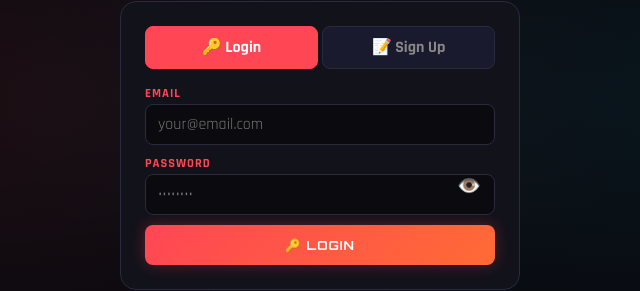
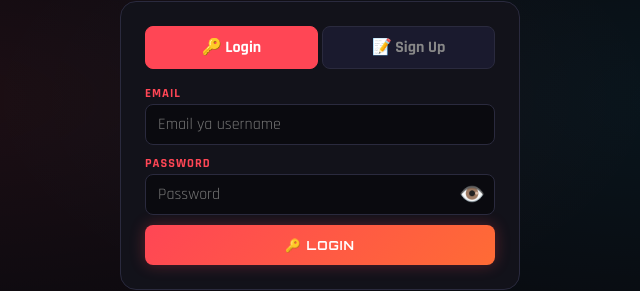
Before and after one commit to raj86017-cmd/bgmi-tournament, a website: page index.html in a window 1280 px wide. Shown: the part 301-592 px from the top of the page, 320-960 px from the left. Drawn offline with Linux system fonts and the light colour scheme.

Commit message:
v8: Fix login + Eye button + New admin credentials

```diff
--- a/index.html
+++ b/index.html
@@ -177,8 +177,8 @@ body::before{content:'';position:fixed;inset:0;background:radial-gradient(ellips
 
     <!-- LOGIN FORM -->
     <div class="auth-form active" id="login-form">
-      <div class="fg"><label>Email</label><input type="email" id="login-email" placeholder="your@email.com" onkeypress="if(event.key==='Enter')doLogin()"></div>
-      <div class="fg fg-pw"><label>Password</label><input type="password" id="login-pass" placeholder="••••••••" onkeypress="if(event.key==='Enter')doLogin()"><button type="button" class="eye-btn" onclick="togglePass('login-pass',this)">👁️</button></div>
+      <div class="fg"><label>Email</label><input type="text" id="login-email" placeholder="Email ya username" onkeypress="if(event.key==='Enter')doLogin()"></div>
+      <div class="fg"><label>Password</label><div style="position:relative"><input type="password" id="login-pass" placeholder="Password" onkeypress="if(event.key==='Enter')doLogin()" style="padding-right:42px"><span onclick="togglePass('login-pass',this)" style="position:absolute;right:10px;top:50%;transform:translateY(-50%);cursor:pointer;font-size:1.3em;user-select:none">👁️</span></div></div>
       <div id="login-error" style="display:none;background:rgba(255,70,85,.15);border:1px solid var(--acc);border-radius:8px;padding:8px 12px;margin-bottom:10px;font-size:.85em;color:var(--acc);text-align:center"></div>
       <button class="btn btn-p btn-full" onclick="doLogin()">🔑 Login</button>
     </div>
@@ -189,7 +189,7 @@ body::before{content:'';position:fixed;inset:0;background:radial-gradient(ellips
       <div class="fg"><label>Email</label><input type="email" id="signup-email" placeholder="your@email.com"></div>
       <div class="fg"><label>Phone (WhatsApp)</label><input type="tel" id="signup-phone" placeholder="919876543210"></div>
       <div class="fg"><label>BGMI Name</label><input type="text" id="signup-bgminame" placeholder="In-game name"></div>
-      <div class="fg fg-pw"><label>Password</label><input type="password" id="signup-pass" placeholder="••••••••"><button type="button" class="eye-btn" onclick="togglePass('signup-pass',this)">👁️</button></div>
+      <div class="fg"><label>Password</label><div style="position:relative"><input type="password" id="signup-pass" placeholder="Password" style="padding-right:42px"><span onclick="togglePass('signup-pass',this)" style="position:absolute;right:10px;top:50%;transform:translateY(-50%);cursor:pointer;font-size:1.3em;user-select:none">👁️</span></div></div>
       <button class="btn btn-p btn-full" onclick="doSignup()">📝 Sign Up</button>
     </div>
   </div>
@@ -439,8 +439,9 @@ function showAuthTab(tab){
 }
 
 function doLogin(){
-  const email=document.getElementById('login-email').value.trim().toLowerCase();
-  const pass=document.getElementById('login-pass').value.trim();
+  const loginInput=document.getElementById('login-email').value.trim();
+  const pass=document.getElementById('login-pass').value;
+  const email=loginInput.toLowerCase();
   const errEl=document.getElementById('login-error');
   errEl.style.display='none';
   if(!email||!pass){
@@ -450,8 +451,10 @@ function doLogin(){
   }
 
   // Admin login
-  if(email==='admin@rcb.com'&&pass==='admin123'||email==='admin'&&pass==='admin123'){
-    currentUser={id:'admin',name:'Admin',email:'admin@rcb.com',role:'admin'};
+  const adminEmails=['admin@rcb.com','admin','ladakusena01'];
+  const adminPass='Mohit@kumar1234';
+  if(adminEmails.includes(email)&&pass===adminPass){
+    currentUser={id:'admin',name:'Admin (Mohit)',email:'ladakusena01',role:'admin'};
     localStorage.setItem('bgmi-user',JSON.stringify(currentUser));
     enterApp();
     return;
@@ -573,8 +576,8 @@ function toast(msg){const t=document.getElementById('toast');t.textContent=msg;t
 
 function togglePass(id,btn){
   const inp=document.getElementById(id);
-  if(inp.type==='password'){inp.type='text';btn.textContent='🙈';}
-  else{inp.type='password';btn.textContent='👁️';}
+  if(inp.type==='password'){inp.type='text';btn.textContent='🙈';inp.focus();}
+  else{inp.type='password';btn.textContent='👁️';inp.focus();}
 }
 
 // ==================== SETTINGS ====================
```
Also changed, not shown: www/index.html (+12 -9 lines).
